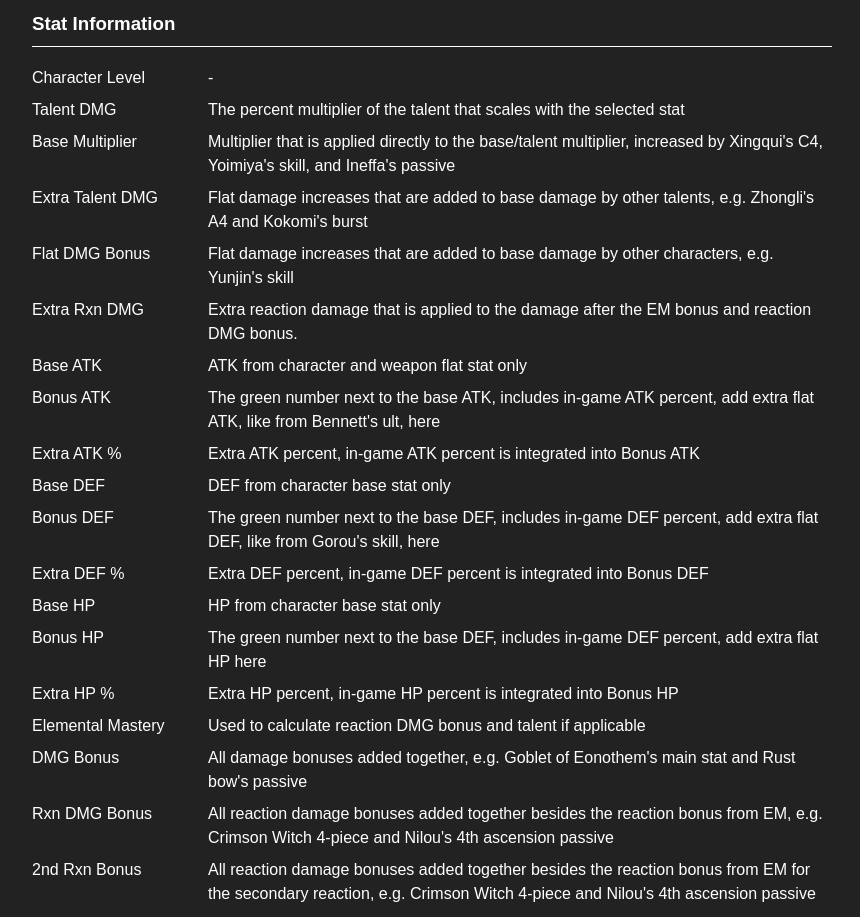
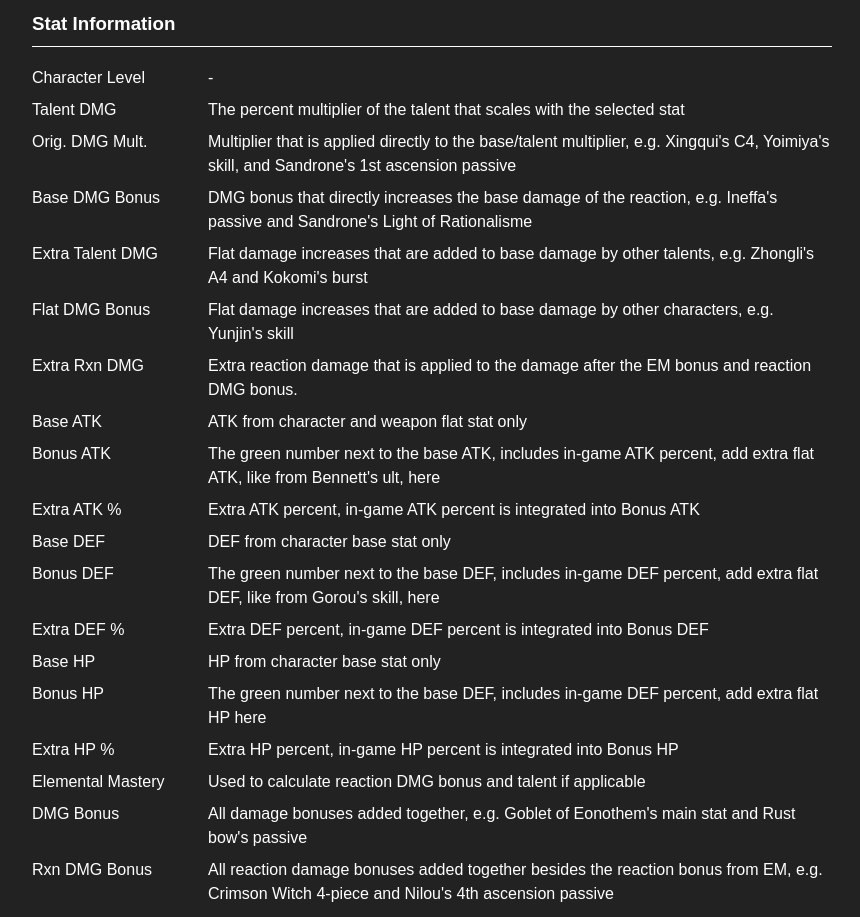
Before and after one commit to BrandonXLF/numeric-genshin-damage-calc, a React (Vite) app: page /help in a window 1280 px wide. Shown: the part 1920-2837 px from the top of the page, without its empty margins (208-1068 px from the left). Built offline with nearby package versions, Linux system fonts and the light colour scheme.

Commit message:
Add "Base DMG Bonus" as a separate stat

```diff
--- a/src/svgs/StatIcon.tsx
+++ b/src/svgs/StatIcon.tsx
@@ -59,6 +59,10 @@
 	percent: (props?: SVGProps<SVGPathElement>) => <path
 		{...props}
 		d="m 12.67 6.64 h 2.29 q 0.14 0.05 0.1 0.17 q -5.57 7.76 -6.59 9.02 q -0.06 0.13 -0.25 0.1 h -1.47 q -0.26 0 -0.31 -0.14 q 5.75 -7.7 6.16 -8.47 q 0.07 -0.09 0.07 -0.21 q 0 -0.13 -0.16 -0.37 q 0.03 -0.1 0.16 -0.1 z m -4.49 -0.16 a 0.75 0.68 90 0 0 0 4.66 v -0.72 a 0.75 0.4 90 0 1 0 -3.21 z a 0.71 0.68 90 0 1 0 4.66 v -0.72 a 0.72 0.4 90 0 0 0 -3.21 z m 5.62 4.45 a 0.75 0.68 90 0 0 0 4.66 v -0.72 a 0.72 0.4 90 0 1 0 -3.21 z a 0.75 0.68 90 0 1 0 4.66 v -0.72 a 0.72 0.4 90 0 0 0 -3.21"
+	/>,
+	plus: (props?: SVGProps<SVGPathElement>) => <path
+		{...props}
+		d="M 11.6 7.2 a 1.1 1.1 0 0 1 1.1 1.1 v 2.2 h 2.2 a 1.1 1.1 0 0 1 0 2.2 h -2.2 v 2.2 a 1.1 1.1 0 0 1 -2.2 0 v -2.2 h -2.2 a 1.1 1.1 0 0 1 0 -2.2 h 2.2 v -2.2 a 1.1 1.1 0 0 1 1.1 -1.1"
 	/>
 };
 
--- a/src/types/EquationData.ts
+++ b/src/types/EquationData.ts
@@ -26,11 +26,12 @@
 	reactionBonusMultiplier: EquationInfo;
 	amplifyingMul: EquationInfo;
 
-	// Amplified
+	// Amplified (+ transformative)
 	amplifiedDamage: EquationInfo;
 	secondaryAmplifiedDamage: EquationInfo;
 
-	// Extra transformative damage
+	// Transformative
+	transformativeBoostedBase: EquationInfo;
 	extraTransformativeDamage: EquationInfo;
 
 	// Additive
--- a/src/types/StatData.ts
+++ b/src/types/StatData.ts
@@ -20,6 +20,7 @@
 	talentDamageBonusHP?: string;
 	talentDamageBonusEM?: string;
 	baseDamageMultiplier: string;
+	baseReactionBonus?: string;
 	flatDamage: string;
 	extraRxnDMG: string;
 	damageBonus: string;
--- a/src/utils/DamageCalculator.ts
+++ b/src/utils/DamageCalculator.ts
@@ -91,7 +91,7 @@
 			expr: () => `baseMultiplier * reactionBonusMultiplier`
 		},
 
-		// Amplified
+		// Amplified (+ transformative)
 		amplifiedDamage: {
 			name: 'Reaction DMG',
 			expr: () => `${this.getNextRxDmg()} * amplifyingMul`
@@ -101,7 +101,11 @@
 			expr: () => `${this.getNextRxDmg()} * SECONDARY_amplifyingMul`
 		},
 
-		// Extra transformative damage
+		// Transformative
+		transformativeBoostedBase: {
+			name: 'Boosted Base DMG',
+			expr: () => `${this.getNextRxDmg()} * (1 + baseReactionBonus)`
+		},
 		extraTransformativeDamage: {
 			name: 'Final Reaction DMG',
 			expr: () => `${this.getNextRxDmg()} + extraRxnDMG`
@@ -377,6 +381,9 @@
 			this.reactionType.isTransformative ? 'baseDamage' : 'finalBaseDamage'
 		];
 
+		if (this.reactionType.isTransformative)
+			this.rxnDamageTypes.push('transformativeBoostedBase');
+
 		if (this.reactionType.rxnMode === RxnMode.Multiplicative)
 			this.rxnDamageTypes.push('amplifiedDamage');
 
--- a/src/utils/stats.tsx
+++ b/src/utils/stats.tsx
@@ -27,14 +27,24 @@
 		icon: <StatIcon base="percent" />
 	},
 	{
-		name: 'Base Multiplier',
-		desc: 'Multiplier that is applied directly to the base/talent multiplier, increased by Xingqui\'s C4, Yoimiya\'s skill, and Ineffa\'s passive',
+		name: 'Orig. DMG Mult.',
+		desc: 'Multiplier that is applied directly to the base/talent multiplier, e.g. Xingqui\'s C4, Yoimiya\'s skill, and Sandrone\'s 1st ascension passive',
 		prop: 'baseDamageMultiplier',
 		default: 100,
 		type: StatType.Percent,
 		section: StatSection.CharacterBase,
 		groups: DamageGroup.All,
 		icon: <StatIcon base="percent" indicator="percent" />
+	},
+	{
+		name: 'Base DMG Bonus',
+		desc: 'DMG bonus that directly increases the base damage of the reaction, e.g. Ineffa\'s passive and Sandrone\'s Light of Rationalisme',
+		prop: 'baseReactionBonus',
+		default: 0,
+		type: StatType.Percent,
+		section: StatSection.CharacterBase,
+		groups: DamageGroup.Transformative,
+		icon: <StatIcon base="damage" indicator="increase" />
 	},
 	{
 		name: 'Extra Talent DMG',
@@ -45,7 +55,7 @@
 		type: StatType.Percent,
 		section: StatSection.CharacterBase,
 		groups: DamageGroup.NonTransformative,
-		icon: <StatIcon base="damage" indicator="increase" />
+		icon: <StatIcon base="damage" indicator="plus" />
 	},
 	{
 		name: 'Flat DMG Bonus',
@@ -55,7 +65,7 @@
 		type: StatType.Number,
 		section: StatSection.CharacterBase,
 		groups: DamageGroup.NonTransformative,
-		icon: <StatIcon base="damage" indicator="increase" />
+		icon: <StatIcon base="damage" indicator="plus" />
 	},
 	{
 		name: 'Extra Rxn DMG',
@@ -65,7 +75,7 @@
 		type: StatType.Number,
 		section: StatSection.CharacterBase,
 		groups: DamageGroup.Transformative,
-		icon: <StatIcon base="damage" indicator="increase" />,
+		icon: <StatIcon base="damage" indicator="plus" />,
 	},
 	{
 		name: 'Base ATK',
```
Also changed, not shown: 2 other files (tests, documents, lock files or other folders).
